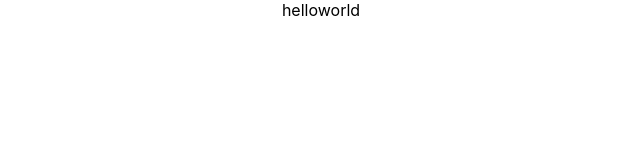
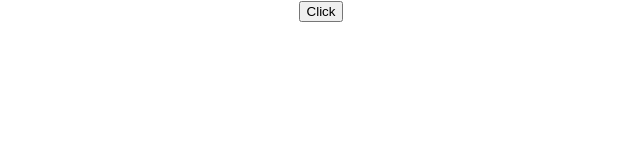
Before and after one commit to tirth0/calculator, a React (Create React App) app: page / in a window 1280 px wide. Shown: the top 160 px of the page, without its empty margins (319-959 px from the left). Built offline with nearby package versions, Linux system fonts and the light colour scheme.

Commit message:
ngip modules

```diff
--- a/src/App.js
+++ b/src/App.js
@@ -1,10 +1,11 @@
-import logo from './logo.svg';
+import React from 'react';
+import Ngip from './components/ngip/Ngip'
 import './App.css';
 
 function App() {
   return (
     <div className="App">
-      helloworld
+        <Ngip></Ngip>
     </div>
   );
 }
--- /dev/null
+++ b/src/components/ngip/Ngip.js
@@ -0,0 +1,14 @@
+import React,{useState,useEffect} from 'react'
+import Table from './table/table'
+
+export default function Ngip() {
+    //state variables
+    const n = 5;
+    const dataX = [0,0.25,0.50,0.75,1.00]
+    const dataY = [1,1.5314,2.1281,2.7984,3.5597]
+    return (
+        <div>
+            <Table n={n} dataX={dataX} dataY={dataY}/>
+        </div>
+    )
+}
--- /dev/null
+++ b/src/components/ngip/table/table.js
@@ -0,0 +1,31 @@
+import React,{useState} from 'react';
+
+
+export default function Table({n,dataX,dataY}) {
+    //state
+    const [grid,setGrid] = useState(new Array(n+1).fill(new Array(n).fill(0)));
+
+    const constructTable = ()=>{
+        let tbl = grid;
+        tbl[0] = dataX;
+        tbl[1] = dataY;
+        for (let i=1;i<n;i++){
+            for (let j=0;j<n+1-i;i++){
+                try{
+                    tbl[i+1][j] = tbl[i][j]-tbl[i][j+1];
+                }
+                catch(err){
+                    console.log(i+"ERROR"+j)
+                }
+            }
+        }
+        console.log(tbl)
+        setGrid(tbl);
+    }
+
+    return (
+        <div>
+            <button onClick = {()=>{constructTable()}}>Click</button>
+        </div>
+    )
+}
```
Also changed, not shown: src/components/ngip/Ngip.module.css (added), src/components/ngip/table/table.module.css (added).
